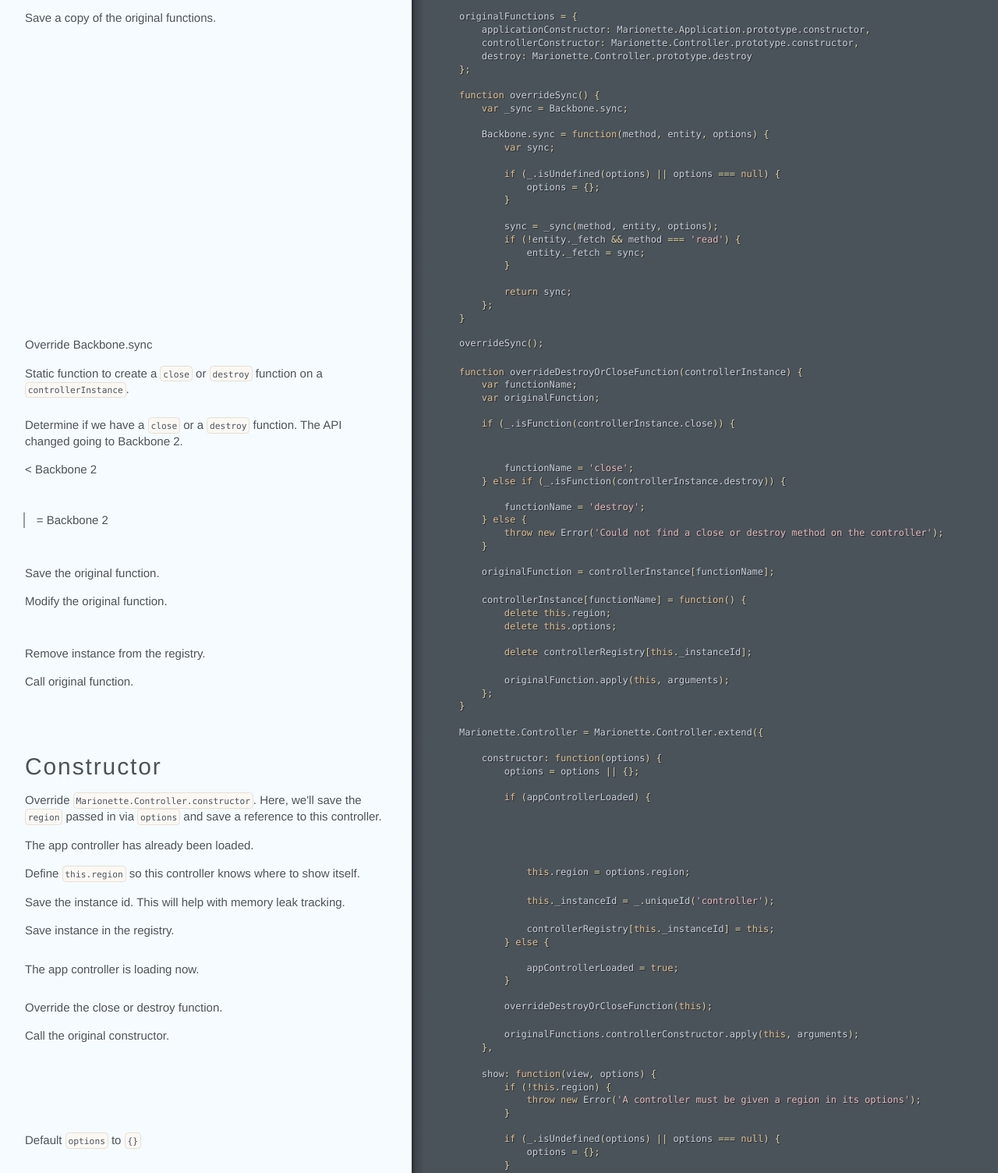
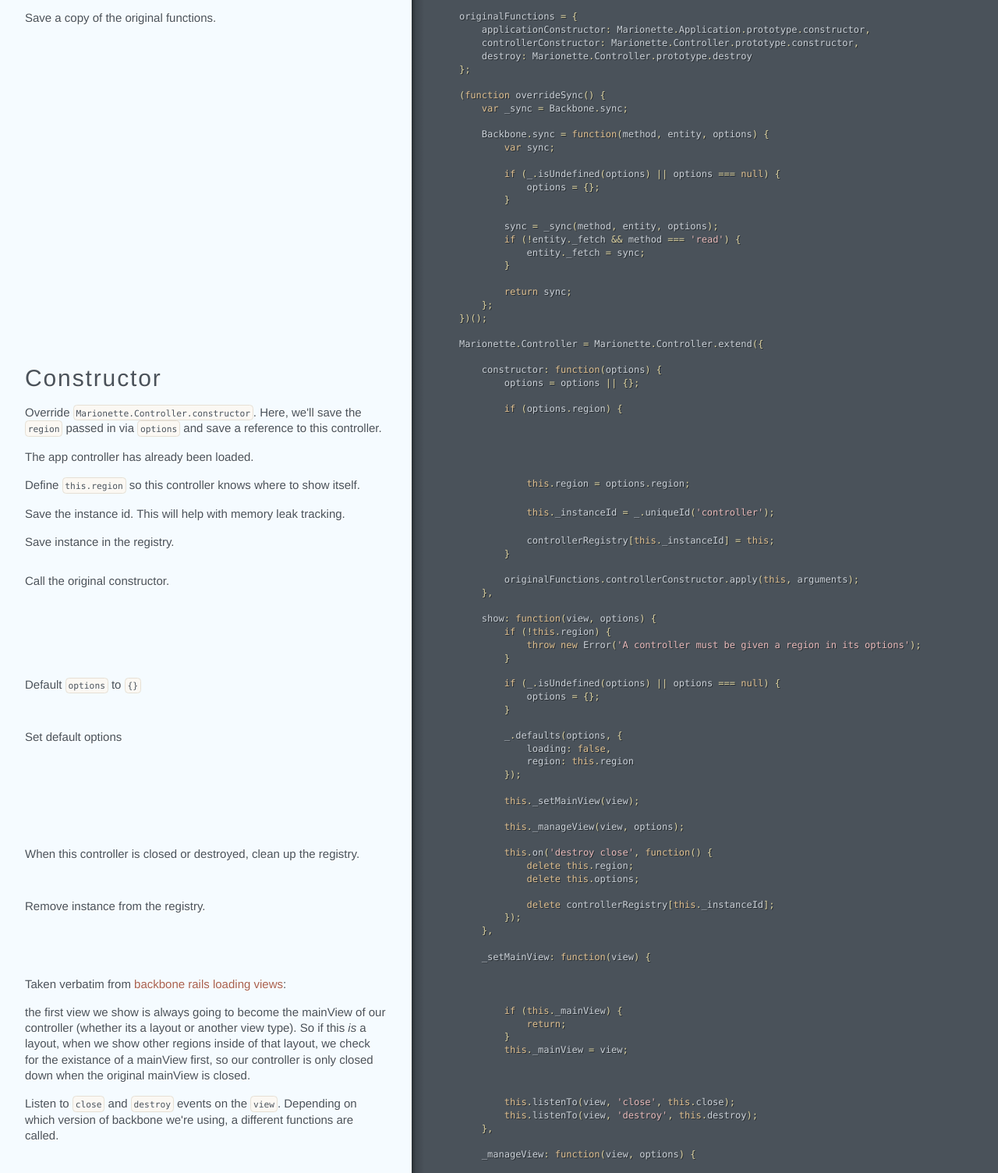
Before and after one commit to UseAllFive/marionette.enhancedController, a plain HTML site: page marionette.enhancedController.html in a window 1280 px wide. Shown: the part 537-2041 px from the top of the page at 78% size. Drawn offline with Linux system fonts and the light colour scheme.

Commit message:
Generated documentation for 22ba387b9e89e2b8555e38702c98901ee20a1bdd

```diff
--- a/marionette.enhancedController.html
+++ b/marionette.enhancedController.html
@@ -4,10 +4,10 @@
         <span class="nx">factory</span><span class="p">(</span><span class="nx">Marionette</span><span class="p">,</span> <span class="nx">Backbone</span><span class="p">,</span> <span class="nx">$</span><span class="p">,</span> <span class="nx">_</span><span class="p">);</span>
     <span class="p">}</span>
 <span class="p">}(</span><span class="kd">function</span><span class="p">(</span><span class="nx">Marionette</span><span class="p">,</span> <span class="nx">Backbone</span><span class="p">,</span> <span class="nx">$</span><span class="p">,</span> <span class="nx">_</span><span class="p">)</span> <span class="p">{</span>
+    <span class="cm">/*jshint camelcase: false */</span>
     <span class="kd">var</span> <span class="nx">LoadingController</span><span class="p">;</span>
     <span class="kd">var</span> <span class="nx">LoadingView</span><span class="p">;</span>
     <span class="kd">var</span> <span class="nx">Spinner</span><span class="p">;</span>
-    <span class="kd">var</span> <span class="nx">appControllerLoaded</span> <span class="o">=</span> <span class="kc">false</span><span class="p">;</span>
     <span class="kd">var</span> <span class="nx">controllerRegistry</span> <span class="o">=</span> <span class="p">{};</span>
     <span class="kd">var</span> <span class="nx">originalFunctions</span><span class="p">;</span>
     <span class="kd">var</span> <span class="nx">showLoading</span><span class="p">;</span>
@@ -27,7 +27,7 @@
         <span class="nx">destroy</span><span class="o">:</span> <span class="nx">Marionette</span><span class="p">.</span><span class="nx">Controller</span><span class="p">.</span><span class="nx">prototype</span><span class="p">.</span><span class="nx">destroy</span>
     <span class="p">};</span>
 
-    <span class="kd">function</span> <span class="nx">overrideSync</span><span class="p">()</span> <span class="p">{</span>
+    <span class="p">(</span><span class="kd">function</span> <span class="nx">overrideSync</span><span class="p">()</span> <span class="p">{</span>
         <span class="kd">var</span> <span class="nx">_sync</span> <span class="o">=</span> <span class="nx">Backbone</span><span class="p">.</span><span class="nx">sync</span><span class="p">;</span>
 
         <span class="nx">Backbone</span><span class="p">.</span><span class="nx">sync</span> <span class="o">=</span> <span class="kd">function</span><span class="p">(</span><span class="nx">method</span><span class="p">,</span> <span class="nx">entity</span><span class="p">,</span> <span class="nx">options</span><span class="p">)</span> <span class="p">{</span>
@@ -44,21 +44,7 @@
 
             <span class="k">return</span> <span class="nx">sync</span><span class="p">;</span>
         <span class="p">};</span>
-    <span class="p">}</span></div></div></div><div class="segment"><div class="comments "><div class="wrapper"><p>Override Backbone.sync</p></div></div><div class="code"><div class="wrapper">    <span class="nx">overrideSync</span><span class="p">();</span></div></div></div><div class="segment"><div class="comments "><div class="wrapper"><p>Static function to create a <code>close</code> or <code>destroy</code> function on a
-<code>controllerInstance</code>.</p></div></div><div class="code"><div class="wrapper">    <span class="kd">function</span> <span class="nx">overrideDestroyOrCloseFunction</span><span class="p">(</span><span class="nx">controllerInstance</span><span class="p">)</span> <span class="p">{</span>
-        <span class="kd">var</span> <span class="nx">functionName</span><span class="p">;</span>
-        <span class="kd">var</span> <span class="nx">originalFunction</span><span class="p">;</span></div></div></div><div class="segment"><div class="comments "><div class="wrapper"><p>Determine if we have a <code>close</code> or a <code>destroy</code> function. The API
-changed going to Backbone 2.</p></div></div><div class="code"><div class="wrapper">        <span class="k">if</span> <span class="p">(</span><span class="nx">_</span><span class="p">.</span><span class="nx">isFunction</span><span class="p">(</span><span class="nx">controllerInstance</span><span class="p">.</span><span class="nx">close</span><span class="p">))</span> <span class="p">{</span></div></div></div><div class="segment"><div class="comments "><div class="wrapper"><p>&lt; Backbone 2</p></div></div><div class="code"><div class="wrapper">            <span class="nx">functionName</span> <span class="o">=</span> <span class="s1">&#39;close&#39;</span><span class="p">;</span>
-        <span class="p">}</span> <span class="k">else</span> <span class="k">if</span> <span class="p">(</span><span class="nx">_</span><span class="p">.</span><span class="nx">isFunction</span><span class="p">(</span><span class="nx">controllerInstance</span><span class="p">.</span><span class="nx">destroy</span><span class="p">))</span> <span class="p">{</span></div></div></div><div class="segment"><div class="comments "><div class="wrapper"><blockquote>
-  <p>= Backbone 2</p>
-</blockquote></div></div><div class="code"><div class="wrapper">            <span class="nx">functionName</span> <span class="o">=</span> <span class="s1">&#39;destroy&#39;</span><span class="p">;</span>
-        <span class="p">}</span> <span class="k">else</span> <span class="p">{</span>
-            <span class="k">throw</span> <span class="k">new</span> <span class="nb">Error</span><span class="p">(</span><span class="s1">&#39;Could not find a close or destroy method on the controller&#39;</span><span class="p">);</span>
-        <span class="p">}</span></div></div></div><div class="segment"><div class="comments "><div class="wrapper"><p>Save the original function.</p></div></div><div class="code"><div class="wrapper">        <span class="nx">originalFunction</span> <span class="o">=</span> <span class="nx">controllerInstance</span><span class="p">[</span><span class="nx">functionName</span><span class="p">];</span></div></div></div><div class="segment"><div class="comments "><div class="wrapper"><p>Modify the original function.</p></div></div><div class="code"><div class="wrapper">        <span class="nx">controllerInstance</span><span class="p">[</span><span class="nx">functionName</span><span class="p">]</span> <span class="o">=</span> <span class="kd">function</span><span class="p">()</span> <span class="p">{</span>
-            <span class="k">delete</span> <span class="k">this</span><span class="p">.</span><span class="nx">region</span><span class="p">;</span>
-            <span class="k">delete</span> <span class="k">this</span><span class="p">.</span><span class="nx">options</span><span class="p">;</span></div></div></div><div class="segment"><div class="comments "><div class="wrapper"><p>Remove instance from the registry.</p></div></div><div class="code"><div class="wrapper">            <span class="k">delete</span> <span class="nx">controllerRegistry</span><span class="p">[</span><span class="k">this</span><span class="p">.</span><span class="nx">_instanceId</span><span class="p">];</span></div></div></div><div class="segment"><div class="comments "><div class="wrapper"><p>Call original function.</p></div></div><div class="code"><div class="wrapper">            <span class="nx">originalFunction</span><span class="p">.</span><span class="nx">apply</span><span class="p">(</span><span class="k">this</span><span class="p">,</span> <span class="nx">arguments</span><span class="p">);</span>
-        <span class="p">};</span>
-    <span class="p">}</span>
+    <span class="p">})();</span>
 
     <span class="nx">Marionette</span><span class="p">.</span><span class="nx">Controller</span> <span class="o">=</span> <span class="nx">Marionette</span><span class="p">.</span><span class="nx">Controller</span><span class="p">.</span><span class="nx">extend</span><span class="p">({</span></div></div></div><div class="segment"><div class="comments "><div class="wrapper"><h2 id="constructor">Constructor</h2>
 
@@ -67,11 +53,10 @@
 controller.</p></div></div><div class="code"><div class="wrapper">        <span class="nx">constructor</span><span class="o">:</span> <span class="kd">function</span><span class="p">(</span><span class="nx">options</span><span class="p">)</span> <span class="p">{</span>
             <span class="nx">options</span> <span class="o">=</span> <span class="nx">options</span> <span class="o">||</span> <span class="p">{};</span>
 
-            <span class="k">if</span> <span class="p">(</span><span class="nx">appControllerLoaded</span><span class="p">)</span> <span class="p">{</span></div></div></div><div class="segment"><div class="comments "><div class="wrapper"><p>The app controller has already been loaded.</p></div></div></div><div class="segment"><div class="comments "><div class="wrapper"><p>Define <code>this.region</code> so this controller knows where to show
+            <span class="k">if</span> <span class="p">(</span><span class="nx">options</span><span class="p">.</span><span class="nx">region</span><span class="p">)</span> <span class="p">{</span></div></div></div><div class="segment"><div class="comments "><div class="wrapper"><p>The app controller has already been loaded.</p></div></div></div><div class="segment"><div class="comments "><div class="wrapper"><p>Define <code>this.region</code> so this controller knows where to show
 itself.</p></div></div><div class="code"><div class="wrapper">                <span class="k">this</span><span class="p">.</span><span class="nx">region</span> <span class="o">=</span> <span class="nx">options</span><span class="p">.</span><span class="nx">region</span><span class="p">;</span></div></div></div><div class="segment"><div class="comments "><div class="wrapper"><p>Save the instance id. This will help with memory leak
 tracking.</p></div></div><div class="code"><div class="wrapper">                <span class="k">this</span><span class="p">.</span><span class="nx">_instanceId</span> <span class="o">=</span> <span class="nx">_</span><span class="p">.</span><span class="nx">uniqueId</span><span class="p">(</span><span class="s1">&#39;controller&#39;</span><span class="p">);</span></div></div></div><div class="segment"><div class="comments "><div class="wrapper"><p>Save instance in the registry.</p></div></div><div class="code"><div class="wrapper">                <span class="nx">controllerRegistry</span><span class="p">[</span><span class="k">this</span><span class="p">.</span><span class="nx">_instanceId</span><span class="p">]</span> <span class="o">=</span> <span class="k">this</span><span class="p">;</span>
-            <span class="p">}</span> <span class="k">else</span> <span class="p">{</span></div></div></div><div class="segment"><div class="comments "><div class="wrapper"><p>The app controller is loading now.</p></div></div><div class="code"><div class="wrapper">                <span class="nx">appControllerLoaded</span> <span class="o">=</span> <span class="kc">true</span><span class="p">;</span>
-            <span class="p">}</span></div></div></div><div class="segment"><div class="comments "><div class="wrapper"><p>Override the close or destroy function.</p></div></div><div class="code"><div class="wrapper">            <span class="nx">overrideDestroyOrCloseFunction</span><span class="p">(</span><span class="k">this</span><span class="p">);</span></div></div></div><div class="segment"><div class="comments "><div class="wrapper"><p>Call the original constructor.</p></div></div><div class="code"><div class="wrapper">            <span class="nx">originalFunctions</span><span class="p">.</span><span class="nx">controllerConstructor</span><span class="p">.</span><span class="nx">apply</span><span class="p">(</span><span class="k">this</span><span class="p">,</span> <span class="nx">arguments</span><span class="p">);</span>
+            <span class="p">}</span></div></div></div><div class="segment"><div class="comments "><div class="wrapper"><p>Call the original constructor.</p></div></div><div class="code"><div class="wrapper">            <span class="nx">originalFunctions</span><span class="p">.</span><span class="nx">controllerConstructor</span><span class="p">.</span><span class="nx">apply</span><span class="p">(</span><span class="k">this</span><span class="p">,</span> <span class="nx">arguments</span><span class="p">);</span>
         <span class="p">},</span>
 
         <span class="nx">show</span><span class="o">:</span> <span class="kd">function</span><span class="p">(</span><span class="nx">view</span><span class="p">,</span> <span class="nx">options</span><span class="p">)</span> <span class="p">{</span>
@@ -86,7 +71,11 @@
 
             <span class="k">this</span><span class="p">.</span><span class="nx">_setMainView</span><span class="p">(</span><span class="nx">view</span><span class="p">);</span>
 
-            <span class="k">this</span><span class="p">.</span><span class="nx">_manageView</span><span class="p">(</span><span class="nx">view</span><span class="p">,</span> <span class="nx">options</span><span class="p">);</span>
+            <span class="k">this</span><span class="p">.</span><span class="nx">_manageView</span><span class="p">(</span><span class="nx">view</span><span class="p">,</span> <span class="nx">options</span><span class="p">);</span></div></div></div><div class="segment"><div class="comments "><div class="wrapper"><p>When this controller is closed or destroyed, clean up the
+registry.</p></div></div><div class="code"><div class="wrapper">            <span class="k">this</span><span class="p">.</span><span class="nx">on</span><span class="p">(</span><span class="s1">&#39;destroy close&#39;</span><span class="p">,</span> <span class="kd">function</span><span class="p">()</span> <span class="p">{</span>
+                <span class="k">delete</span> <span class="k">this</span><span class="p">.</span><span class="nx">region</span><span class="p">;</span>
+                <span class="k">delete</span> <span class="k">this</span><span class="p">.</span><span class="nx">options</span><span class="p">;</span></div></div></div><div class="segment"><div class="comments "><div class="wrapper"><p>Remove instance from the registry.</p></div></div><div class="code"><div class="wrapper">                <span class="k">delete</span> <span class="nx">controllerRegistry</span><span class="p">[</span><span class="k">this</span><span class="p">.</span><span class="nx">_instanceId</span><span class="p">];</span>
+            <span class="p">});</span>
         <span class="p">},</span>
 
         <span class="nx">_setMainView</span><span class="o">:</span> <span class="kd">function</span><span class="p">(</span><span class="nx">view</span><span class="p">)</span> <span class="p">{</span></div></div></div><div class="segment"><div class="comments "><div class="wrapper"><p>Taken verbatim from <a href="https://github.com/brian-mann/sc02-loading-views">backbone rails loading views</a>:</p></div></div></div><div class="segment"><div class="comments "><div class="wrapper"><p>the first view we show is always going to become the mainView
@@ -150,6 +139,9 @@
             <span class="nx">config</span><span class="o">:</span> <span class="nx">options</span>
         <span class="p">});</span>
     <span class="p">};</span></div></div></div><div class="segment"><div class="comments "><div class="wrapper"><h2 id="loading-view">Loading View</h2></div></div></div><div class="segment"><div class="code"><div class="wrapper">    <span class="nx">LoadingView</span> <span class="o">=</span> <span class="nx">Marionette</span><span class="p">.</span><span class="nx">ItemView</span><span class="p">.</span><span class="nx">extend</span><span class="p">({</span>
+        <span class="nx">constructor</span><span class="o">:</span> <span class="kd">function</span> <span class="nx">EnhancedController_LoadingView</span><span class="p">()</span> <span class="p">{</span></div></div></div><div class="segment"><div class="comments "><div class="wrapper"><p>Name constructor.</p></div></div><div class="code"><div class="wrapper">            <span class="k">return</span> <span class="nb">Object</span><span class="p">.</span><span class="nx">getPrototypeOf</span><span class="p">(</span><span class="nb">Object</span><span class="p">.</span><span class="nx">getPrototypeOf</span><span class="p">(</span><span class="k">this</span><span class="p">)).</span><span class="nx">constructor</span><span class="p">.</span><span class="nx">apply</span><span class="p">(</span><span class="k">this</span><span class="p">,</span> <span class="nx">arguments</span><span class="p">);</span>
+        <span class="p">},</span>
+
         <span class="nx">template</span><span class="o">:</span> <span class="kc">false</span><span class="p">,</span>
 
         <span class="nx">className</span><span class="o">:</span> <span class="s1">&#39;loading-container&#39;</span><span class="p">,</span>
```
